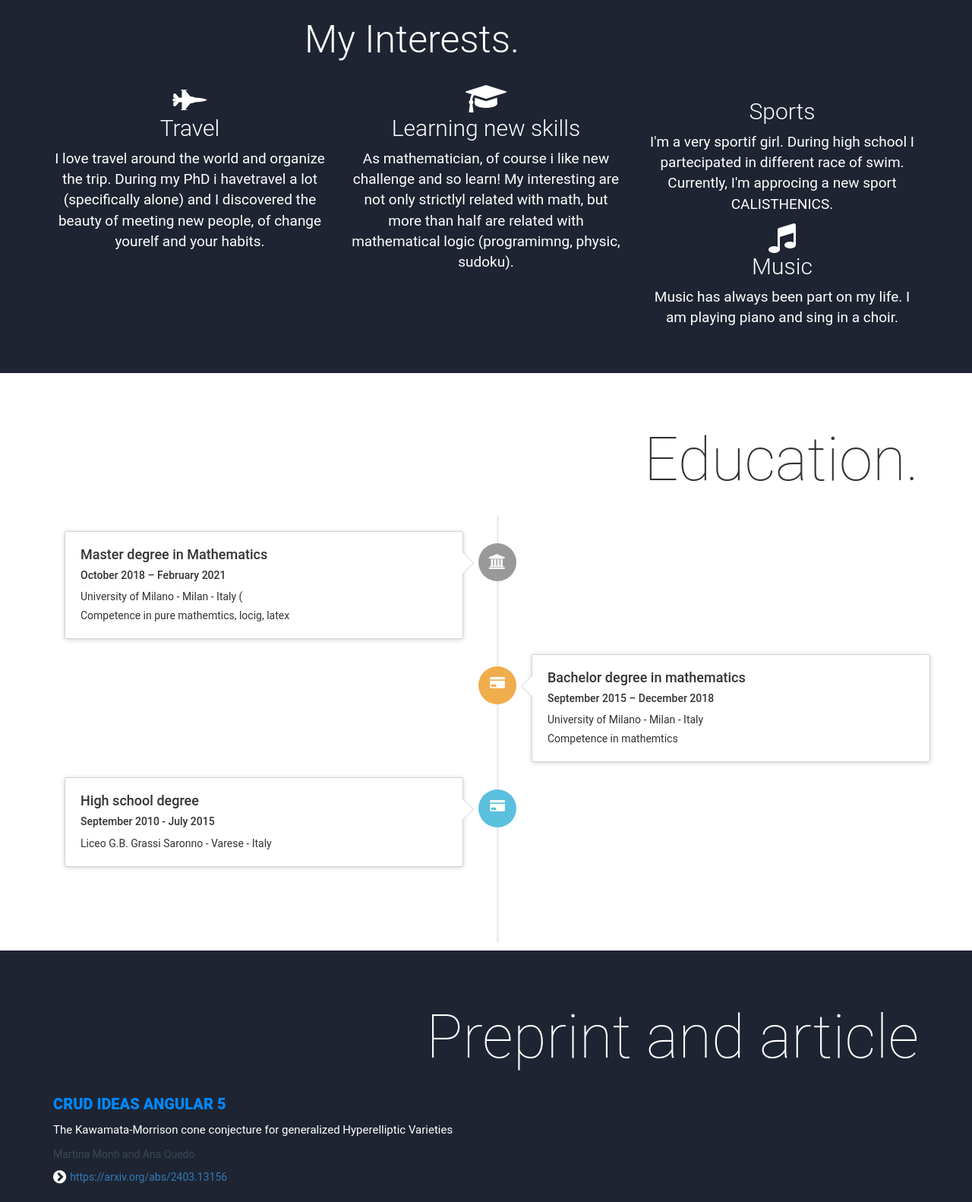
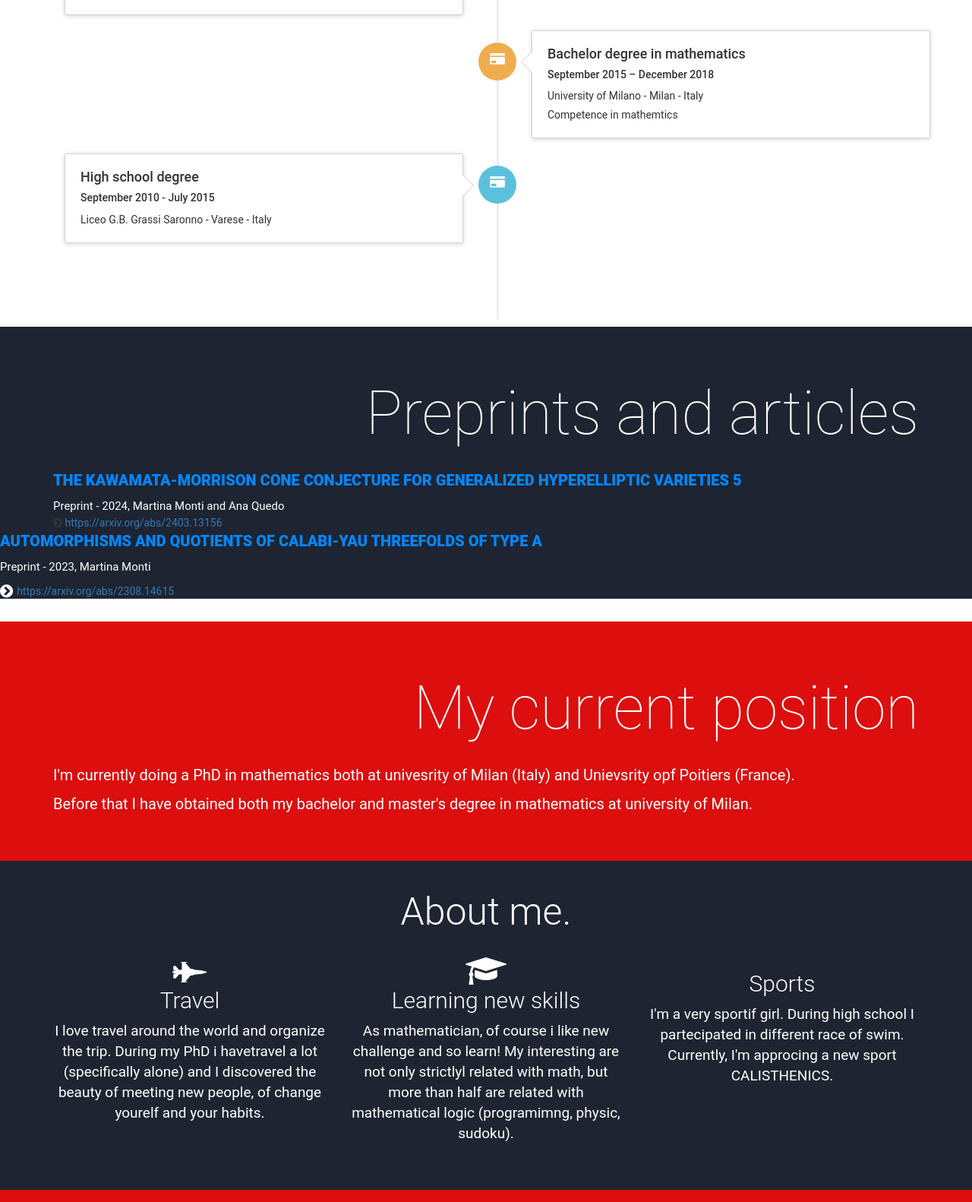
Before and after one commit to martimonti/holla, a website: page index.html in a window 1280 px wide. Shown: the part 1130-2712 px from the top of the page at 76% size. Drawn offline with Linux system fonts and the light colour scheme; files whose address does not match are found by name.

Commit message:
Update index.html

```diff
--- a/index.html
+++ b/index.html
@@ -22,27 +22,24 @@
                             <span class="icon-bar"></span>
                             <span class="icon-bar"></span>
                         </button>
-                        <a class="navbar-brand logo" href="#">Martina Monti - PhD student in mathematics</a>
+                        <a class="navbar-brand logo" href="#"> Martina Monti - PhD student in mathematics</a>
                     </div>
                     <div class="collapse navbar-collapse" id="navbar">
                         <ul class="nav navbar-nav navbar-right">
                             <li class="active">
-                                <a data-scroll href="#about-me" data-options="{ " easing ": "easeInCubic " }">About me</a>
-                            </li>
-                            <li class="active">
-                                <a data-scroll href="#skills" data-options="{ " easing ": "easeInCubic " }">Skills</a>
-                            </li>
-                            <li class="active">
-                                <a data-scroll href="#work-experience" data-options="{ " easing ": "easeInCubic " }">Work Experience</a>
+                                <a data-scroll href="#about-me" data-options="{ " easing ": "easeInCubic " }">Me in short</a>
                             </li>
                             <li class="active">
                                 <a data-scroll href="#education" data-options="{ " easing ": "easeInCubic " }">Education</a>
                             </li>
+
+
                             <li class="active">
-                                <a data-scroll href="#work-samples" data-options="{ " easing ": "easeInCubic " }">Work Samples</a>
+                                <a data-scroll href="#skills" data-options="{ " easing ": "easeInCubic " }">About me</a>
                             </li>
+
                             <li class="active">
-                                <a data-scroll href="#contact-me" data-options="{ " easing ": "easeInCubic " }">Contact me</a>
+                                <a data-scroll href="#work-samples" data-options="{ " easing ": "easeInCubic " }">Research</a>
                             </li>
                         </ul>
                     </div>
@@ -52,7 +49,7 @@
         <div class="container profile-box wow fadeInDown" data-wow-duration="3s">
             <img class="img-circle img-profile" alt="Martina Monti" src="img/background/favicon-96x96.jpg" />
             <h1 class="logo">Martina Monti</h1>
-            <h2 class="detail-profile">PhD student in mathematics</h2>
+            <h2 class="detail-profile"> PhD student in mathematics</h2>
             <span class="scroll-btn hidden-sm hidden-xs">
                 <a href="#">
                     <span class="mouse">
@@ -63,57 +60,6 @@
             </span>
         </div>
     </header>
-
-    <!-- About ME -->
-    <section class="about-me" id="about-me">
-        <article class="container">
-            <div class="row">
-                <div class="col-sm-12">
-                    <h2 class="title-main pull-right wow bounceIn" data-wow-duration="2s">About Me.</h2>
-                </div>
-            </div>
-            <div class="row">
-                <div class="col-sm-12">
-                    <p class="text-main">I'm currently doing a PhD in mathematics both at univesrity of Milan (Italy) and Unievsrity opf Poitiers (France).</p>
-                    <p class="text-main">Before that I have obtained both my bachelor and master's degree in mathematics at university of Milan.</p>
-                </div>
-            </div>
-        </article>
-        <article class="about-me-more">
-            <div class="container">
-                <div class="row">
-                    <div class="col-md-10">
-                        <h3 class="title-second wow bounceIn" data-wow-duration="2s">My Interests.</h3>
-                    </div>
-                    <div class="col-md-4 wow slideInLeft text-center" data-wow-duration="2s">
-                        <i class="fa fa-fighter-jet fa-3x"></i>
-                        <h3 class="title-third">Travel</h3>
-                        <p class="text-third">I love travel around the world and organize the trip. During my PhD i havetravel a lot (specifically alone) and I discovered the beauty of meeting new people, of change yourelf and your habits.</p>
-                    </div>
-                    <div class="col-md-4 wow fadeInUpBig text-center" data-wow-duration="2s">
-                        <i class="fa fa-graduation-cap fa-3x"></i>
-                        <h3 class="title-third">Learning new skills</h3>
-                        <p class="text-third">As mathematician, of course i like new challenge and so learn! My interesting are not only strictlyl related with math, but more than half are related with mathematical logic (programimng, physic, sudoku).</p>
-                    </div>
-                    <div class="col-md-4 wow slideInRight text-center" data-wow-duration="2s">
-                        <i class="fa fa-solid fa-dumbbell  fa-3x"></i>
-                        <h3 class="title-third">Sports</h3>
-                        <p class="text-third">I'm a very sportif girl. During high school I partecipated in different race of swim. Currently, I'm approcing a new sport CALISTHENICS. </p>
-                    </div>
-
-                    <div class="col-md-4 wow slideInRight text-center" data-wow-duration="2s">
-                        <i class="fa fa-music  fa-3x"></i>
-                        <h3 class="title-third">Music</h3>
-                        <p class="text-third">Music has always been part on my life. I am playing piano and sing in a choir.</p>
-                    </div>
-                </div>
-            </div>
-        </article>
-    </section>
-
-    <!-- Skill -->
-
-    <!-- Work Experience -->
 
 
     <!-- Education -->
@@ -183,19 +129,15 @@
         <div class="container">
             <div class="row">
                 <div class="col-sm-12">
-                    <h2 class="title-main color-c pull-right wow bounceIn" data-wow-duration="2s">Preprint and article</h2>
+                    <h2 class="title-main color-c pull-right wow bounceIn" data-wow-duration="2s">Preprints and articles</h2>
                 </div>
             </div>
 
 
-                <p class="text-main title-sample wow fadeInRightBig color-c">CRUD ideas ANGULAR 5</p>
+                <p class="text-main title-sample wow fadeInRightBig color-c">The Kawamata-Morrison cone conjecture for generalized Hyperelliptic Varieties 5</p>
                 <div class="color-c techs-sample wow fadeInLeftBig">
-                    The Kawamata-Morrison cone conjecture for generalized Hyperelliptic Varieties
+                    Preprint - 2024, Martina Monti and Ana Quedo
                 </div>
-                <div class="color-d link-sample wow fadeInUpBig">
-                    <div>
-                        Martina Monti and Ana Quedo
-                    </div>
                     <div>
                         <i class="fa fa-chevron-circle-right" aria-hidden="true"></i>
                         <a href="	https://arxiv.org/abs/2403.13156" target="_blank">	https://arxiv.org/abs/2403.13156 </a>
@@ -204,11 +146,11 @@
 
                 <p class="text-main title-sample wow fadeInRightBig color-c">Automorphisms and quotients of Calabi-Yau threefolds of type A</p>
                 <div class="color-c techs-sample wow fadeInLeftBig">
-                    HMartina Monti
+                    Preprint - 2023, Martina Monti
                 </div>
                 <div class="color-d link-sample wow fadeInUpBig">
                     <div>
-                        <i class="fa fa-github" aria-hidden="true"></i>
+                        <i class="fa fa-chevron-circle-right" aria-hidden="true"></i>
                         <a href="https://arxiv.org/abs/2308.14615 " target="_blank">https://arxiv.org/abs/2308.14615 </a>
                     </div>
                 </div>
@@ -217,7 +159,48 @@
         </div>
     </section>
 
-    <!-- Contact me  -->
+
+     <!-- About ME -->
+    <section class="about-me" id="about-me">
+        <article class="container">
+            <div class="row">
+                <div class="col-sm-12">
+                    <h2 class="title-main pull-right wow bounceIn" data-wow-duration="2s">My current position</h2>
+                </div>
+            </div>
+            <div class="row">
+                <div class="col-sm-12">
+                    <p class="text-main">I'm currently doing a PhD in mathematics both at univesrity of Milan (Italy) and Unievsrity opf Poitiers (France).</p>
+                    <p class="text-main">Before that I have obtained both my bachelor and master's degree in mathematics at university of Milan.</p>
+                </div>
+            </div>
+        </article>
+        <article class="about-me-more">
+            <div class="container">
+                <div class="row">
+                    <div class="col-md-12">
+                        <h3 class="title-second wow bounceIn" data-wow-duration="2s">About me.</h3>
+                    </div>
+                    <div class="col-md-4 wow slideInLeft text-center" data-wow-duration="2s">
+                        <i class="fa fa-fighter-jet fa-3x"></i>
+                        <h3 class="title-third">Travel</h3>
+                        <p class="text-third">I love travel around the world and organize the trip. During my PhD i havetravel a lot (specifically alone) and I discovered the beauty of meeting new people, of change yourelf and your habits.</p>
+                    </div>
+                    <div class="col-md-4 wow fadeInUpBig text-center" data-wow-duration="2s">
+                        <i class="fa fa-graduation-cap fa-3x"></i>
+                        <h3 class="title-third">Learning new skills</h3>
+                        <p class="text-third">As mathematician, of course i like new challenge and so learn! My interesting are not only strictlyl related with math, but more than half are related with mathematical logic (programimng, physic, sudoku).</p>
+                    </div>
+                    <div class="col-md-4 wow slideInRight text-center" data-wow-duration="2s">
+                        <i class="fa fa-solid fa-dumbbell  fa-3x"></i>
+                        <h3 class="title-third">Sports</h3>
+                        <p class="text-third">I'm a very sportif girl. During high school I partecipated in different race of swim. Currently, I'm approcing a new sport CALISTHENICS. </p>
+                    </div>
+                </div>
+            </div>
+        </article>
+    </section>
+
 
     <!-- Footer -->
     <footer>
```
